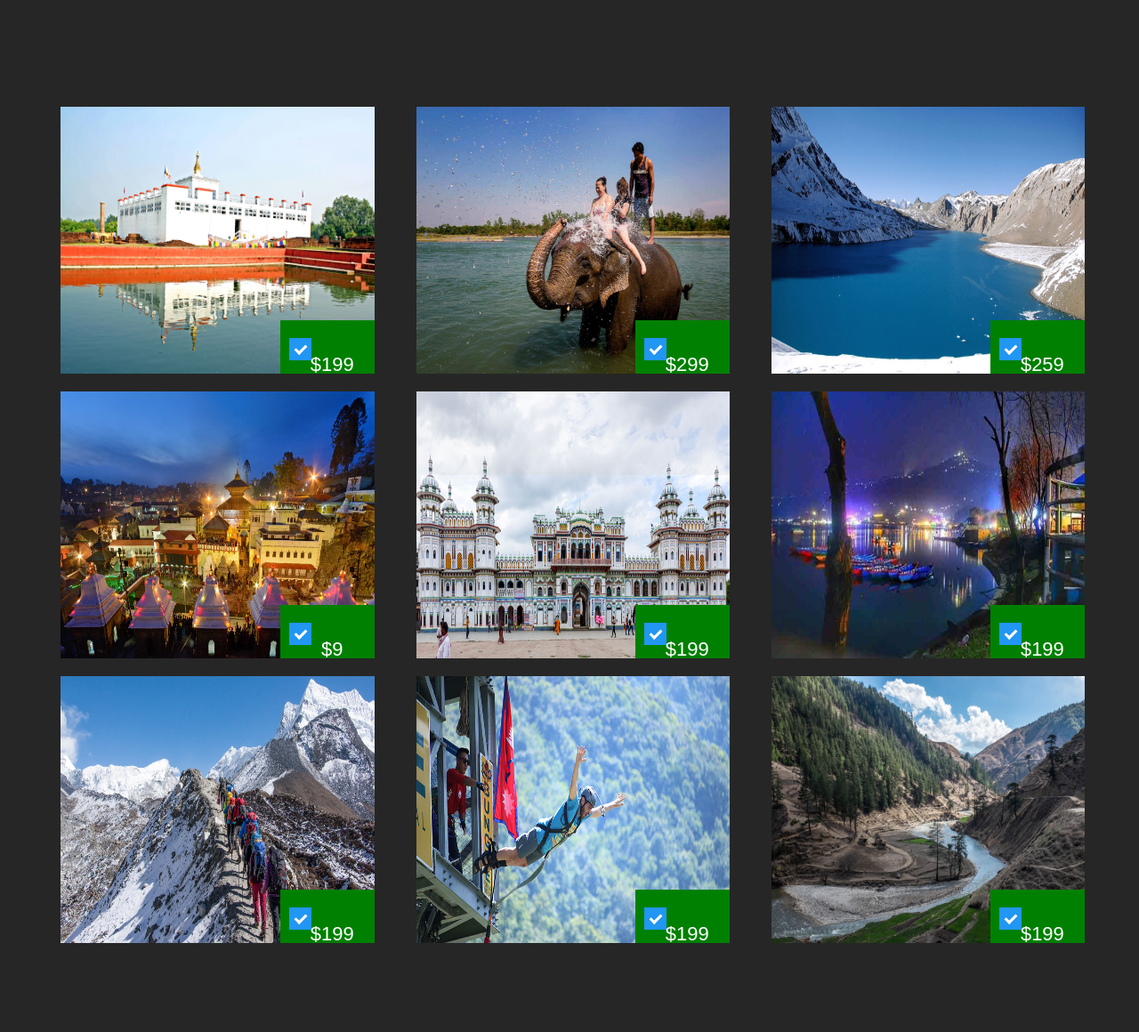
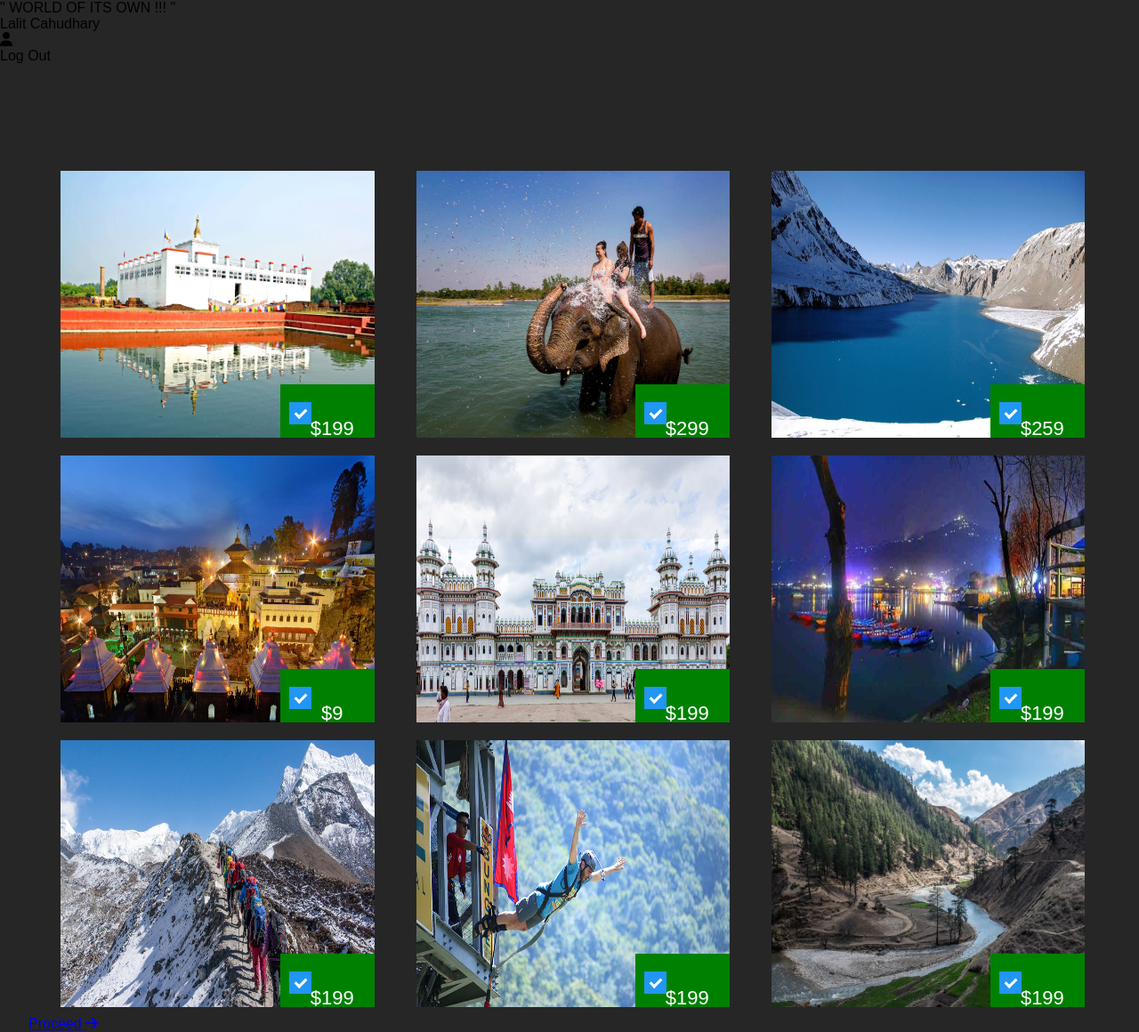
Before and after one commit to Junge6798/aabishkar, a PHP site: page / in a window 1280 px wide. Shown: the whole page at 89% size. Before the commit the page ends 1060 px from the top, so only its background shows below. Run offline with PHP 8.4, Linux system fonts and the light colour scheme; some libraries are stand-ins or nearby versions.

Commit message:
Add files via upload

```diff
--- a/gallery/index.php
+++ b/gallery/index.php
@@ -10,6 +10,16 @@
 
 </head>
 <body>
+      <div class="slogan">
+          " WORLD OF ITS OWN !!! "
+      </div>
+      <div class="logout">
+        <div class="logout-name">Lalit Cahudhary</div>
+          <div class="logout-photo"><i class="fas fa-user"></i>
+            <div class="fully-logout">Log Out</div>
+            </div>
+
+      </div>
     <div class="translate">
         <div id="google_translate_element"></div>
 
@@ -19,9 +29,11 @@
                     }
         </script>
 
-<script type="text/javascript" src="//translate.google.com/translate_a/element.js?cb=googleTranslateElementInit"></script>
+        <script type="text/javascript" src="//translate.google.com/translate_a/element.js?cb=googleTranslateElementInit"></script>
+        <script src="https://kit.fontawesome.com/a076d05399.js"></script>
+    </div>
 
-    </div>
+
     <div class="container">
          <div class="box">
                 <div class="imgbox">
@@ -38,7 +50,7 @@
                  <div class="details">
                        <div class="content"></div>
                        <h2 class="text">LUMBINI</h2>
-                          <p>BIRTH PLACE OF GAUTAM BUDDHA(LIGHT OF ASIA)<br>
+                          <p>Birth place of Gautam Buddha(mayadevi temple)<br>
 
                         </p>
                         <a href="#"><input type="button" value="Read More" class="read-more"></a>
@@ -204,11 +216,16 @@
             The Sinja Valley was where the Nepali language originates from .<br>
             <a href="#"><input type="button" value="Read More" class="read-more"></a>
         </p>
- </div>
+</div>
+</div>
+<div class="bottoms">
+    <a href="#" class="button"> Proceed <i class="fas fa-arrow-right"></i></a>
 </div>
 
 
-    </div>
+
+
+</div>
 
 
 
```
